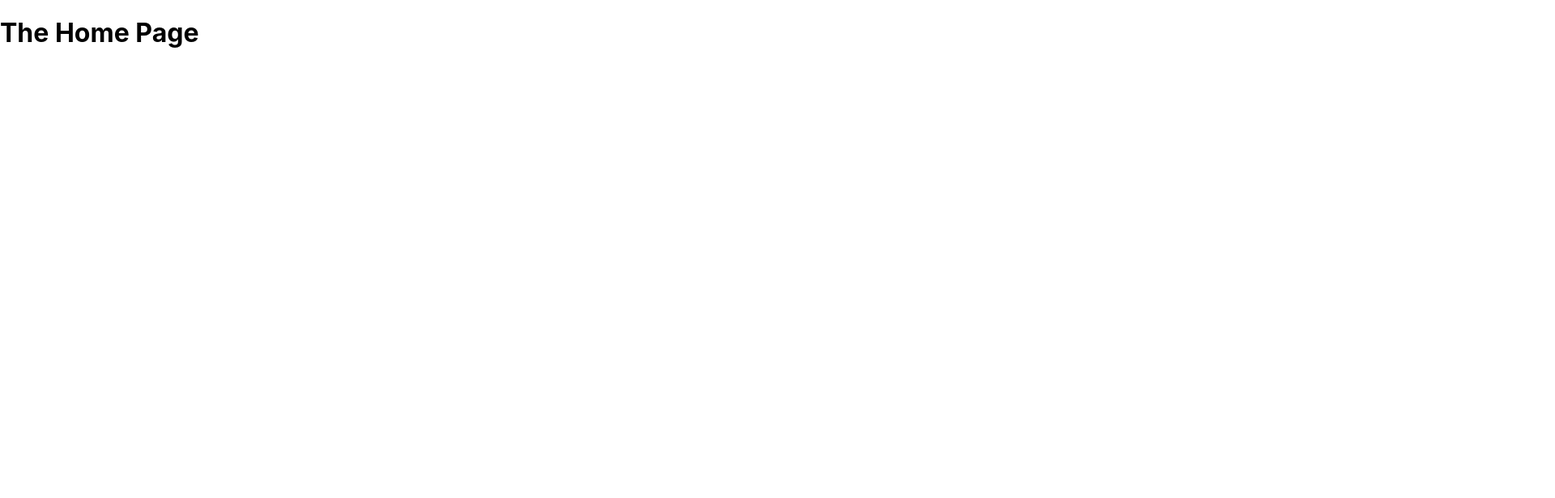
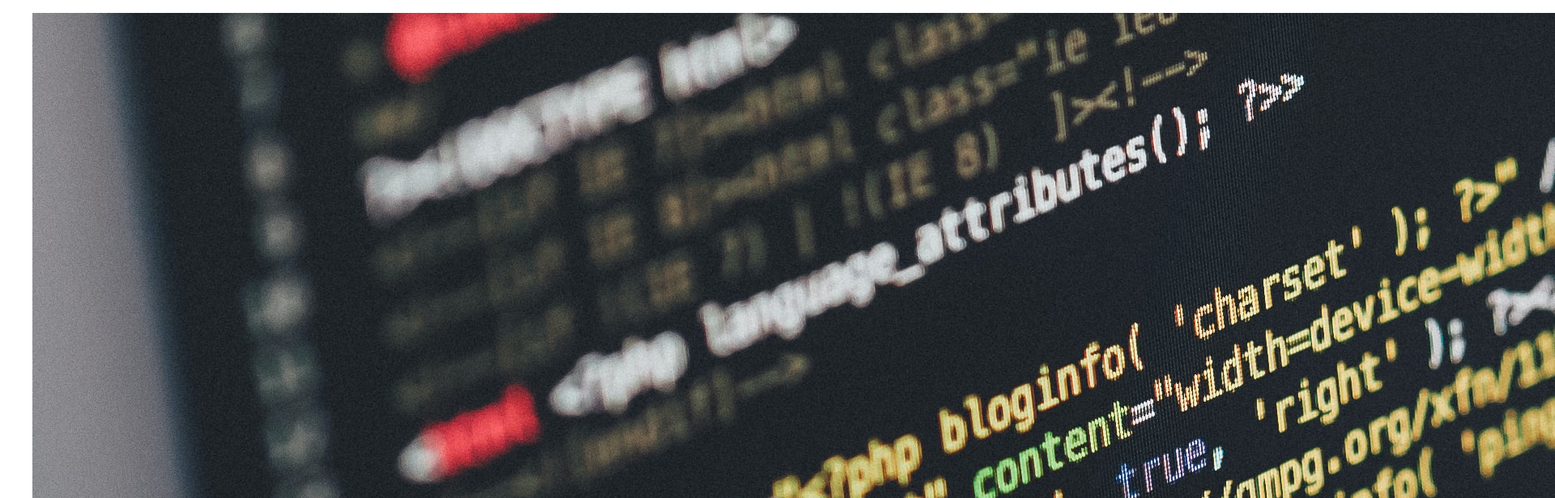
Before and after one commit to faker007/nextjs-learning, a Next.js app: page / in a window 1280 px wide. Shown: the top 616 px of the page at 81% size, 1920 px wide, since content can reach past the window. Built offline with nearby package versions, Linux system fonts and the light colour scheme.

Commit message:
[FEATURE] connecting components to dummy-data with some components ;-)

```diff
--- /dev/null
+++ b/components/events/event-item.js
@@ -0,0 +1,39 @@
+import Link from 'next/link';
+
+const EventItem = (props) => {
+  const { title, image, date, location, id } = props;
+
+  const humanReadableDate = new Date(date).toLocaleDateString('en-US', {
+    day: 'numeric',
+    month: 'long',
+    year: 'numeric',
+  });
+
+  const formattedAddress = location.replace(', ', '\n');
+
+  const exploreLink = `/events/${id}`;
+
+  return (
+    <li>
+      <img src={'/' + image} alt={title} />
+
+      <div>
+        <div>
+          <h2>{title}</h2>
+          <div>
+            <time>{humanReadableDate}</time>
+          </div>
+          <div>
+            <address>{formattedAddress}</address>
+          </div>
+        </div>
+
+        <div>
+          <Link href={exploreLink}>Explore Event</Link>
+        </div>
+      </div>
+    </li>
+  );
+};
+
+export default EventItem;
--- /dev/null
+++ b/components/events/event-list.js
@@ -0,0 +1,22 @@
+import EventItem from './event-item';
+
+const EventList = (props) => {
+  const { items } = props;
+
+  return (
+    <ul>
+      {items.map((event) => (
+        <EventItem
+          key={event.id}
+          id={event.id}
+          title={event.title}
+          location={event.location}
+          date={event.date}
+          image={event.image}
+        />
+      ))}
+    </ul>
+  );
+};
+
+export default EventList;
--- /dev/null
+++ b/dummy-data.js
@@ -0,0 +1,57 @@
+const DUMMY_EVENTS = [
+  {
+    id: 'e1',
+    title: 'Programming for everyone',
+    description:
+      'Everyone can learn to code! Yes, everyone! In this live event, we are going to go through all the key basics and get you started with programming as well.',
+    location: 'Somestreet 25, 12345 San Somewhereo',
+    date: '2021-05-12',
+    image: 'images/coding-event.jpg',
+    isFeatured: false,
+  },
+  {
+    id: 'e2',
+    title: 'Networking for introverts',
+    description:
+      "We know: Networking is no fun if you are an introvert person. That's why we came up with this event - it'll be so much easier. Promised!",
+    location: 'New Wall Street 5, 98765 New Work',
+    date: '2021-05-30',
+    image: 'images/introvert-event.jpg',
+    isFeatured: true,
+  },
+  {
+    id: 'e3',
+    title: 'Networking for extroverts',
+    description:
+      'You probably need no help with networking in general. But focusing your energy correctly - that is something where most people can improve.',
+    location: 'My Street 12, 10115 Broke City',
+    date: '2022-04-10',
+    image: 'images/extrovert-event.jpg',
+    isFeatured: true,
+  },
+];
+
+export function getFeaturedEvents() {
+  return DUMMY_EVENTS.filter((event) => event.isFeatured);
+}
+
+export function getAllEvents() {
+  return DUMMY_EVENTS;
+}
+
+export function getFilteredEvents(dateFilter) {
+  const { year, month } = dateFilter;
+
+  let filteredEvents = DUMMY_EVENTS.filter((event) => {
+    const eventDate = new Date(event.date);
+    return (
+      eventDate.getFullYear() === year && eventDate.getMonth() === month - 1
+    );
+  });
+
+  return filteredEvents;
+}
+
+export function getEventById(id) {
+  return DUMMY_EVENTS.find((event) => event.id === id);
+}
--- a/pages/index.js
+++ b/pages/index.js
@@ -1,7 +1,11 @@
+import { getFeaturedEvents } from '../dummy-data';
+import EventList from '../components/events/event-list';
+
 function HomePage() {
+  const featuredEvents = getFeaturedEvents();
   return (
     <div>
-      <h1>The Home Page</h1>
+      <EventList items={featuredEvents} />
     </div>
   );
 }
```
